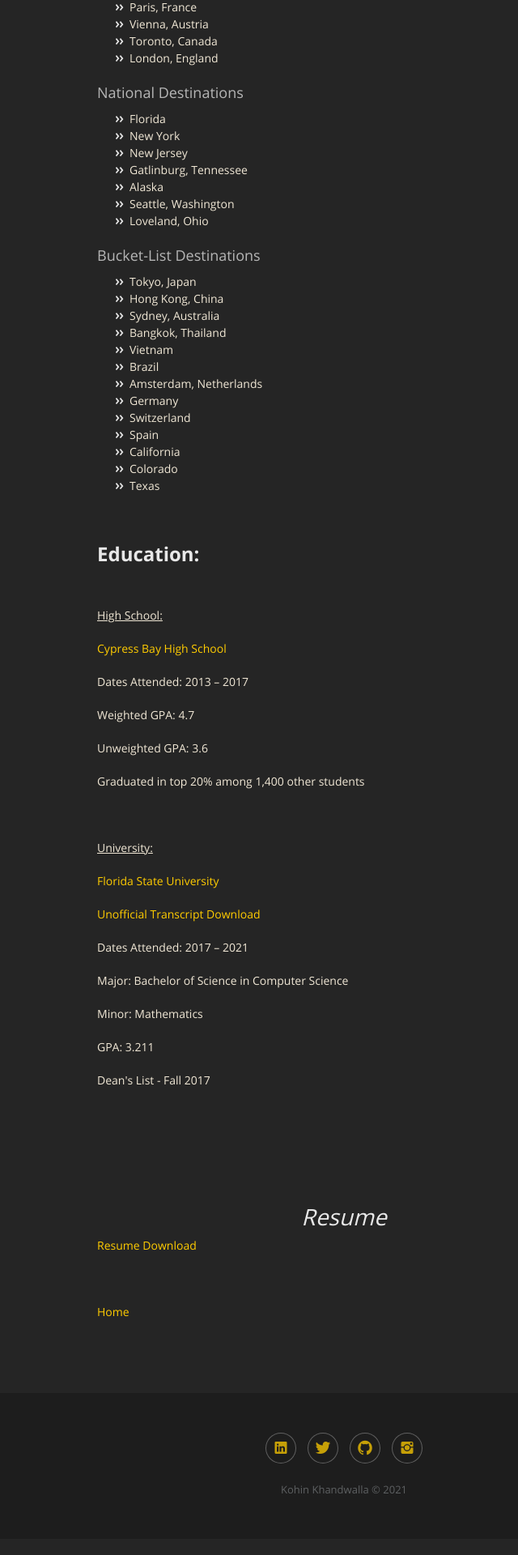
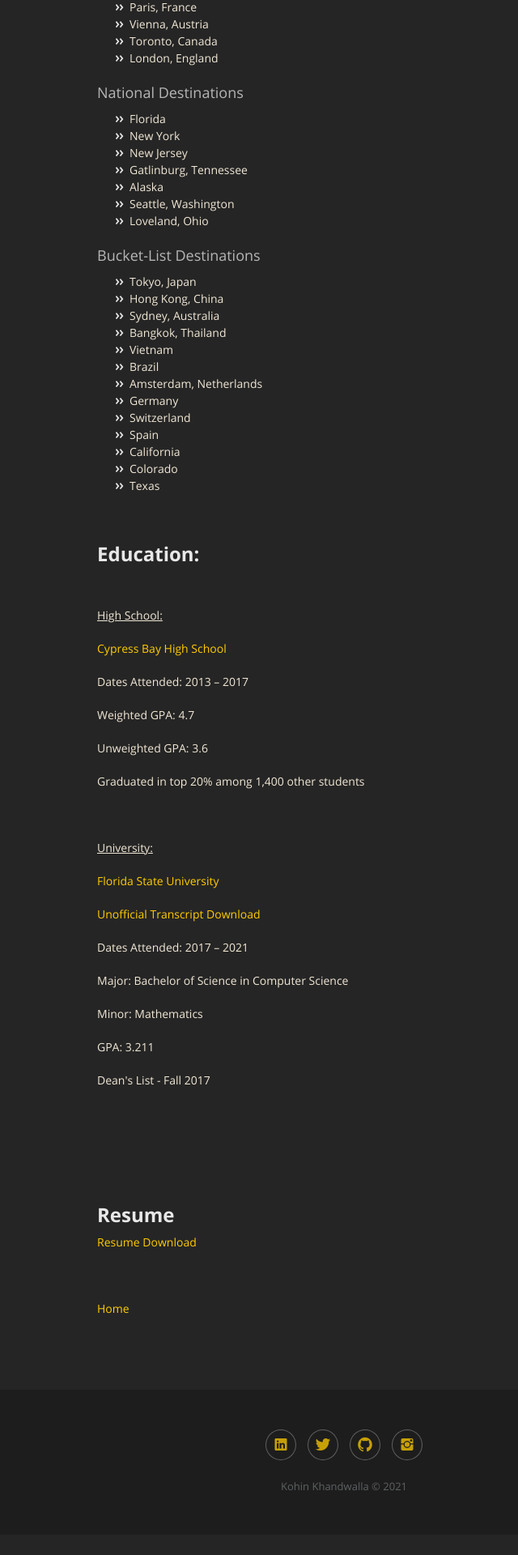
Before and after one commit to Kohink/Kohink.github.io, a Jekyll site: the page built from about.md, in a window 1280 px wide. Shown: the part 924-2844 px from the top of the page at 81% size, without its empty margins (215-855 px from the left). Built offline with Jekyll 4.4.1, drawn with Linux system fonts in a browser that asks for light colours; nearby versions of some CDN libraries; our own code applies the rules of GitHub Pages for plain Markdown files.

Commit message:
Update about.md

```diff
--- a/about.md
+++ b/about.md
@@ -80,7 +80,7 @@
 <p>&nbsp;</p>
 <p>&nbsp;</p>
 <p>&nbsp;</p>
-<h1 style="text-align: center;"><em>Resume</em></h1>
+<h2><strong>Resume</strong></h2>
 
 [Resume Download](images/Resume.pdf)
 
```
